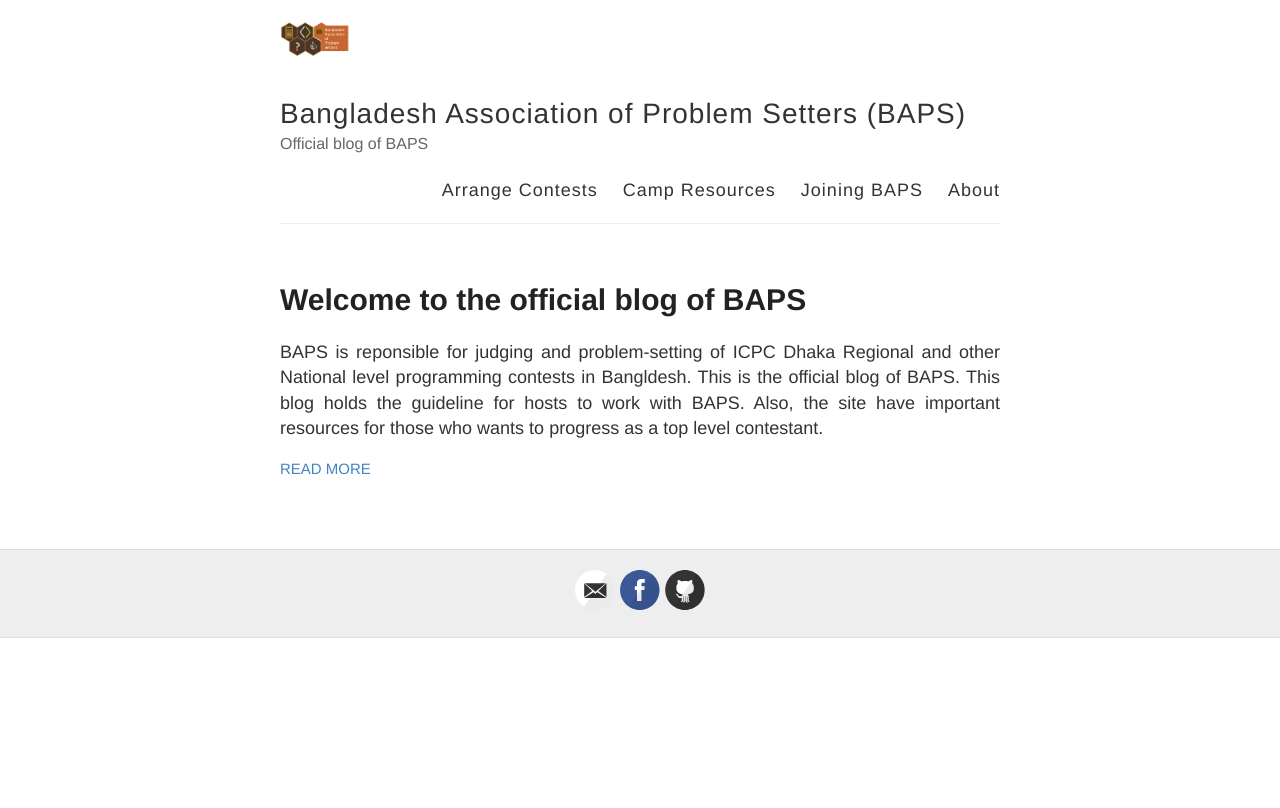
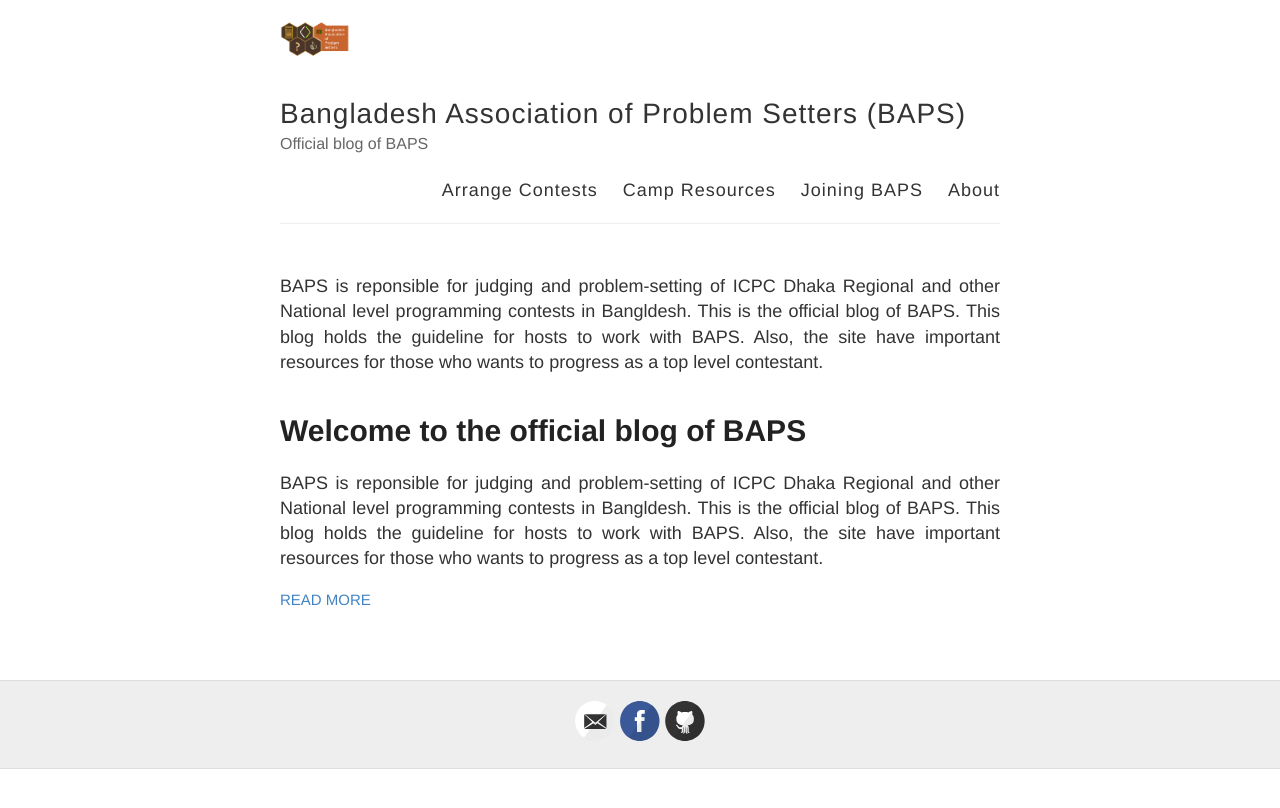
Before and after one commit to baps-bgd/baps-bgd.github.io, a Jekyll site: the page built from index.html, in a window 1280 px wide. Shown: the top 808 px of the page. Built offline with Jekyll 4.4.1, drawn with Linux system fonts in a browser that asks for light colours.

Commit message:
Update index.html

```diff
--- a/index.html
+++ b/index.html
@@ -1,6 +1,7 @@
 ---
 layout: default
 ---
+BAPS is reponsible for judging and problem-setting of ICPC Dhaka Regional and other National level programming contests in Bangldesh. This is the official blog of BAPS. This blog holds the guideline for hosts to work with BAPS. Also, the site have important resources for those who wants to progress as a top level contestant.
 
 <div class="posts">
   {% for post in site.posts %}
```
